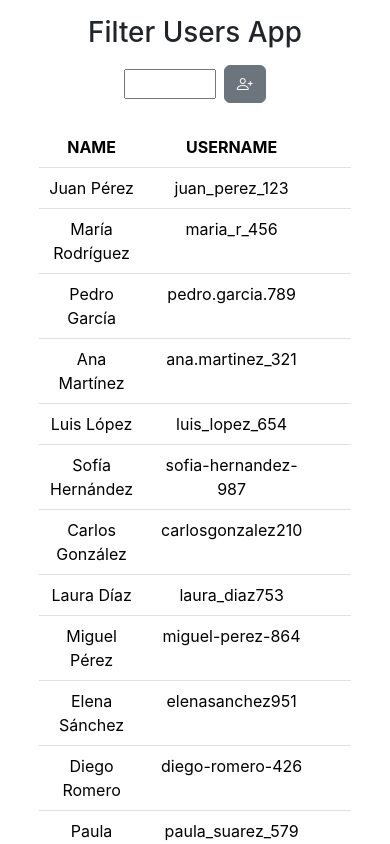
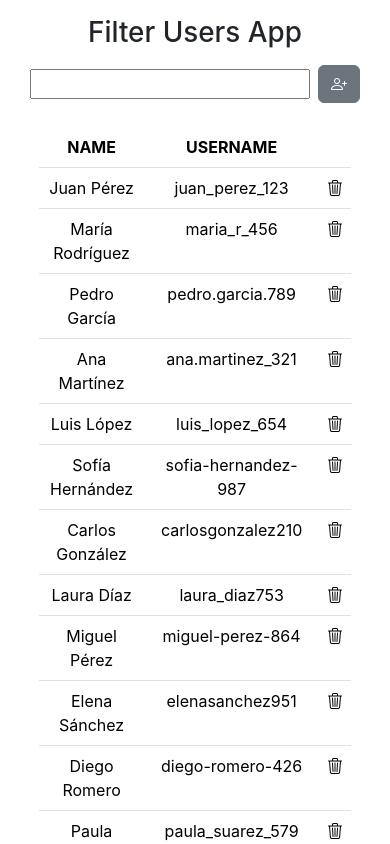
Before and after one commit to SantiagoNunezSelem/Filter-Users-App, a React (Create React App) app: page / in a window 390 px wide. Shown: the top 844 px of the page. Built offline with nearby package versions, Linux system fonts and the light colour scheme.

Commit message:
Responsive mobile

```diff
--- a/src/App.css
+++ b/src/App.css
@@ -1,5 +1,9 @@
 .App {
   text-align: center;
+}
+
+.filter-input {
+  width:280px;
 }
 
 /* Trash Icon Animation */
@@ -15,6 +19,14 @@ tr:hover i{
 
 /* */
 
+@media(max-width:900px) {
+
+
+  tr i {
+    opacity:1; /* Trash Icon no animation */
+  }
+}
+
 .table {
   width: 80%;
 }
--- a/src/componets/AddUser.js
+++ b/src/componets/AddUser.js
@@ -61,9 +61,9 @@ function AddUser({state,handleStateAddUserMenu,searchUserName,addClient}){
                                 </a>
                             </div>
 
-                            <form onSubmit={handleSubmit} className="row">
-                                <div className="row d-flex g-3 align-items-center justify-content-center mb-2">
-                                    <div className="col-md-5">
+                            <form onSubmit={handleSubmit} className="row d-flex g-3 align-items-center justify-content-center m-2">
+
+                                    <div className="col-md-5" style={{minWidth:"200px"}}>
                                         <label for="inputName" className="form-label">Name</label>
                                         <input
                                             onChange={ev => setFormDataName(ev.target.value)}
@@ -73,11 +73,11 @@ function AddUser({state,handleStateAddUserMenu,searchUserName,addClient}){
                                             autoComplete="off"
                                             maxlength="20"
                                             required
-                                            style={{ border: "1px solid black" }}
+                                            style={{ border: "1px solid black"}}
                                         />
                                     </div>
 
-                                    <div className="col-md-5">
+                                    <div className="col-md-5" style={{minWidth:"200px"}}>
                                         <label for="inputUserName" className="form-label">UserName</label>
                                         <input
                                             onChange={ev => setFormDataUserName(ev.target.value)}
@@ -88,7 +88,7 @@ function AddUser({state,handleStateAddUserMenu,searchUserName,addClient}){
                                             autoComplete="off"
                                             maxlength="20"
                                             required
-                                            style={{ border: "1px solid black" }}
+                                            style={{ border: "1px solid black"}}
                                         />
                                         {formDataUserName !== "" &&
                                             <div className={`position-absolute mt-1 ${stateErrorMessage ? "text-danger" : "text-success"}`} style={{fontSize:"15px"}}>
@@ -96,9 +96,8 @@ function AddUser({state,handleStateAddUserMenu,searchUserName,addClient}){
                                             </div>
                                         }
                                     </div>
-                                </div>
 
-                                <div className="col-12 mt-4 mb-4">
+                                <div className="col-12 mt-4 mb-3" style={{maxWidth:"200px"}}>
                                     <button type="submit" className="btn btn-primary fs-5">Save</button>
                                 </div>
 
--- a/src/componets/Filter.js
+++ b/src/componets/Filter.js
@@ -50,7 +50,7 @@ function Filter(){
     return(
         <div className="w-100">
             <div className="container d-flex align-items-center justify-content-center mt-3">
-                <input className="w-25 " onChange={handleInputText}></input>
+                <input className="filter-input" onChange={handleInputText}></input>
                 <button type="button" className="btn btn-secondary ms-2" onClick={handleStateAddUserMenu}>
                     <i className="bi bi-person-plus"></i>
                 </button>
```
